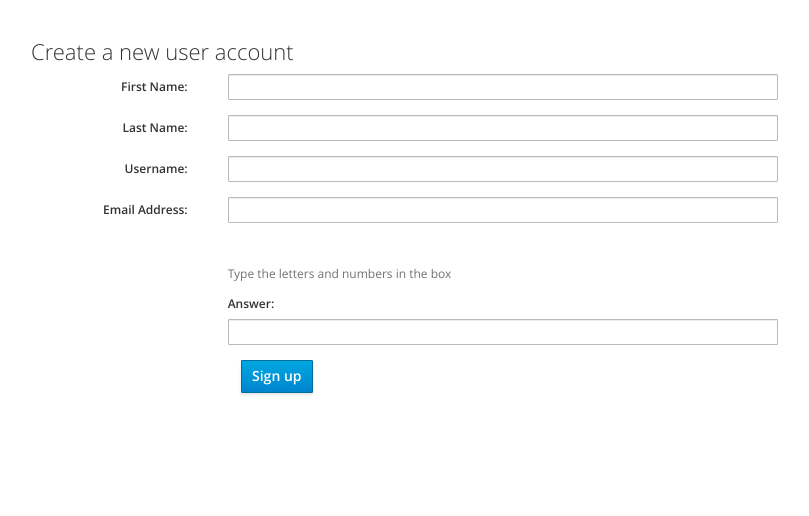
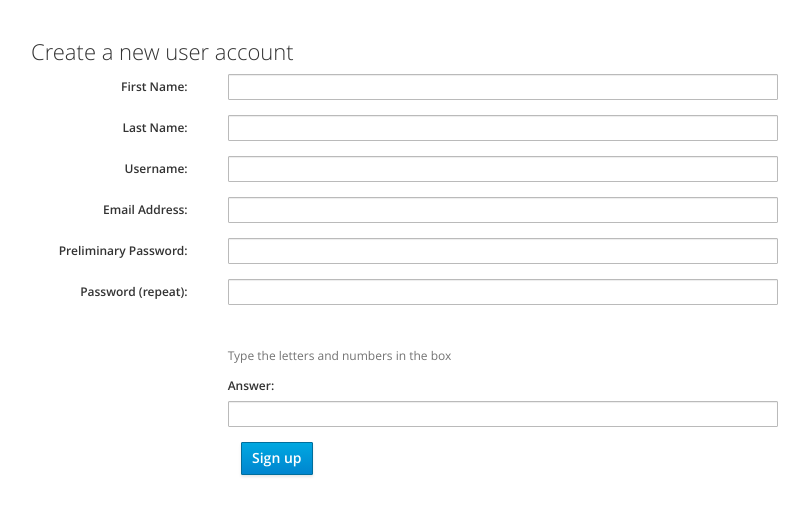
Before and after one commit to freeipa/freeipa-community-portal, a Python web app: template freeipa_community_portal/templates/new_user.html in a window 1280 px wide. Shown: the part 51-567 px from the top of the page, without its empty margins (39-848 px from the left). Run offline with Jinja, Linux system fonts and the light colour scheme; the template is opened without the code that fills it, so the values that code supplies are empty; some libraries are stand-ins or nearby versions.

Commit message:
Add password fields to user enrollment form
Allow user to set a temporary password during enrollment. The user must
change her password when she logs in for her first time.

```diff
--- a/freeipa_community_portal/templates/new_user.html
+++ b/freeipa_community_portal/templates/new_user.html
@@ -52,6 +52,24 @@
                         name="email" value="{{ user.email }}" />
             </div>
         </div>
+        <div class="form-group">
+            <label for="password" class="col-sm-2 control-label">
+                Preliminary Password:
+            </label>
+            <div class="col-sm-6">
+                <input type="password" class="form-control"
+                        name="password" value="{{ user.password }}" />
+            </div>
+        </div>
+        <div class="form-group">
+            <label for="password2" class="col-sm-2 control-label">
+                Password (repeat):
+            </label>
+            <div class="col-sm-6">
+                <input type="password" class="form-control"
+                        name="password2" value="{{ user.password2 }}"/>
+            </div>
+        </div>
         <div style='display: none'>
             <input type="hidden" name="solution"
                     value="{{ captcha.solution_hash() }}" />
```
Also changed, not shown: freeipa_community_portal/model/user.py (+7 -0 lines).
